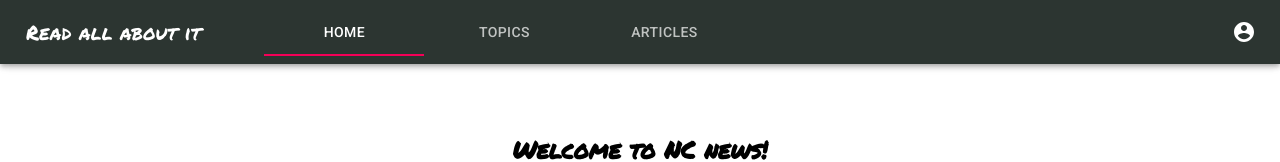
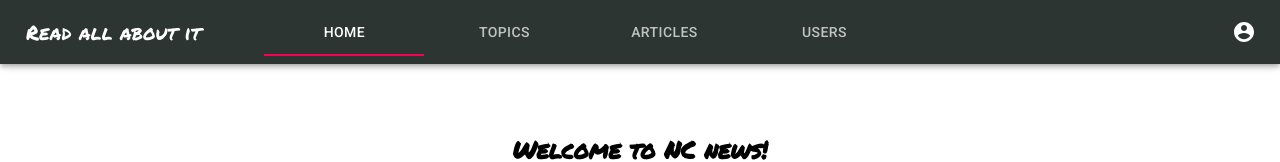
Before and after one commit to BitterBlue22/Read-all-about-it-fe, a React (Create React App) app: page / in a window 1280 px wide. Shown: the top 162 px of the page. Built offline with nearby package versions, Linux system fonts and the light colour scheme.

Commit message:
fixes incorrect Loader property

```diff
--- a/src/components/Reusable/Loader.jsx
+++ b/src/components/Reusable/Loader.jsx
@@ -10,7 +10,7 @@ const SpinnerAdornment = withStyles(styles)((props) => (
   <CircularProgress
     className={props.classes.spinner}
     size={100}
-    color="white"
+    color="inherit"
   />
 ));
 const Loader = () => {
--- a/src/components/Reusable/Navigation.jsx
+++ b/src/components/Reusable/Navigation.jsx
@@ -16,6 +16,7 @@ import PropTypes from "prop-types";
 import Home from "./Home";
 import Topics from "../Topics/Topics";
 import Articles from "../Articles/Articles";
+import Users from "../Users";
 
 const useStyles = makeStyles((theme) => ({
   root: {
@@ -220,13 +221,14 @@ export default function PrimarySearchAppBar() {
             variant="fullWidth"
             value={value}
             onChange={handleChange}
-            aria-label="nav tabs example"
+            aria-label="nav tabs"
           >
             <Tab label="Home" href="/" {...a11yProps(0)} />
 
             <Tab label="Topics" href="/topics" {...a11yProps(1)} />
 
             <Tab label="Articles" href="/articles" {...a11yProps(2)} />
+            <Tab label="Users" href="/users" {...a11yProps(3)} />
           </Tabs>
           <div className={classes.grow} />
           <div className={classes.sectionDesktop}>
@@ -252,6 +254,9 @@ export default function PrimarySearchAppBar() {
       <TabPanel value={value} index={2}>
         <Articles />
       </TabPanel>
+      <TabPanel value={value} index={2}>
+        <Users />
+      </TabPanel>
       {renderMobileMenu}
       {renderMenu}
     </div>
```
